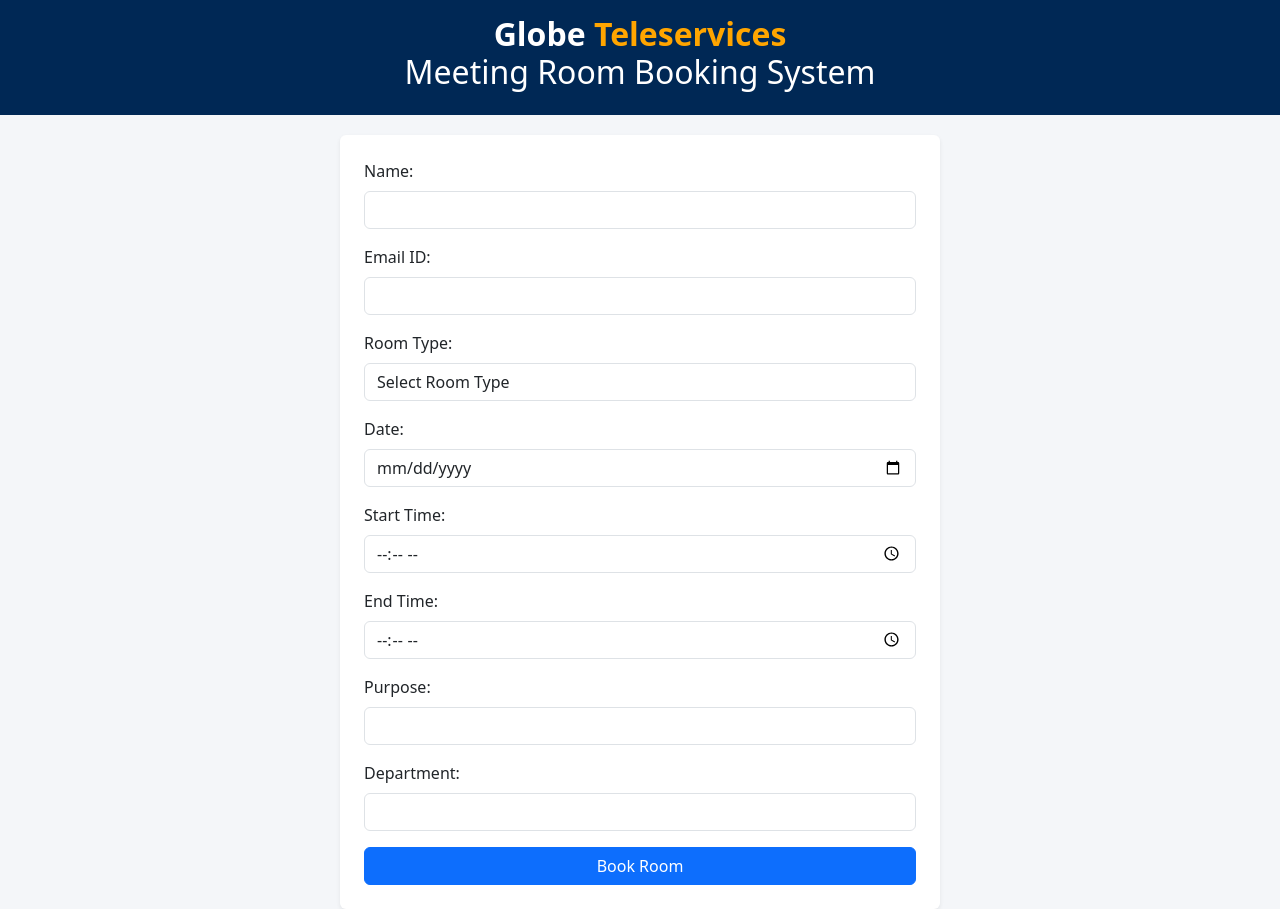
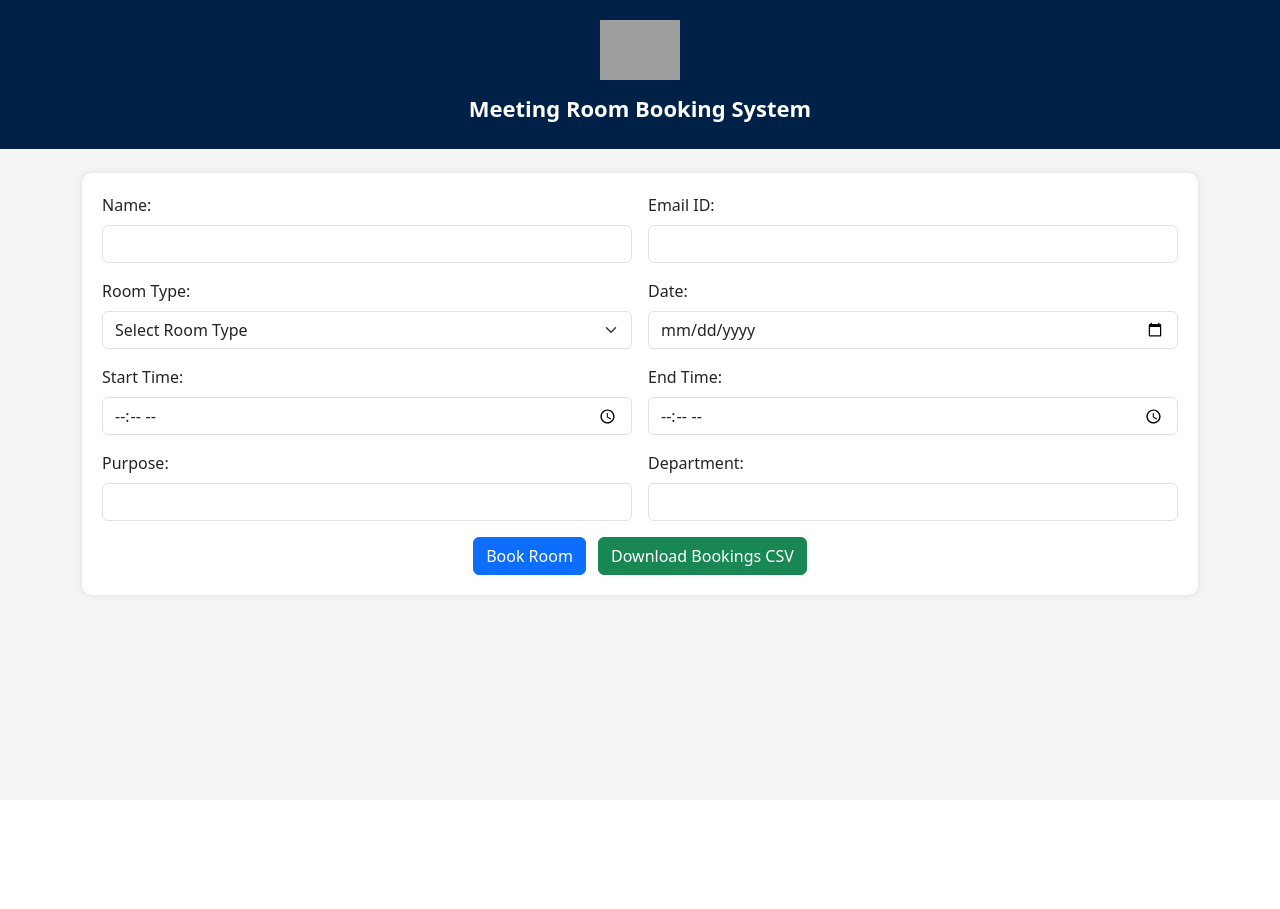
Before and after one commit to SM-1212/meeting-room-bot, a Flask app: template templates/index.html in a window 1280 px wide. After the commit the page ends 600 px from the top, so only its background shows below. Run offline with Flask 3, Linux system fonts and the light colour scheme; the template is opened without the code that fills it, so the values that code supplies are empty; grey boxes are pictures that could not be loaded.

Commit message:
Update index.html

```diff
--- a/templates/index.html
+++ b/templates/index.html
@@ -1,54 +1,67 @@
 <!DOCTYPE html>
-<html>
+<html lang="en">
 <head>
+    <meta charset="UTF-8">
     <title>Meeting Room Booking</title>
-    <link rel="stylesheet" href="https://cdn.jsdelivr.net/npm/bootstrap@5.3.0/dist/css/bootstrap.min.css">
+    <link href="https://cdn.jsdelivr.net/npm/bootstrap@5.3.0/dist/css/bootstrap.min.css" rel="stylesheet">
     <style>
+        .header {
+            background-color: #002147; /* Dark Navy Blue */
+            color: white;
+            padding: 20px;
+            text-align: center;
+        }
+        .header img {
+            height: 60px;
+            margin-bottom: 5px;
+        }
+        .header h1 {
+            font-size: 22px;
+            margin-top: 10px;
+            font-weight: bold;
+        }
         body {
-            background-color: #f4f6f9;
+            background-color: #f5f5f5;
         }
-        .container {
-            max-width: 600px;
+        .form-section {
+            background: white;
+            padding: 20px;
+            border-radius: 10px;
+            box-shadow: 0 0 8px rgba(0,0,0,0.1);
         }
-        h2 {
+        .table th {
+            background-color: #002147;
             color: white;
-        }
-        .header {
-            background-color: #002855;
-            color: white;
-            padding: 15px;
-            text-align: center;
-            margin-bottom: 20px;
-        }
-        .header span {
-            color: orange;
         }
     </style>
 </head>
 <body>
+
     <div class="header">
-        <h2><b>Globe <span>Teleservices</span></b><br>Meeting Room Booking System</h2>
+        <img src="https://www.globeteleservices.com/assets/images/logo.png" alt="Globe Teleservices Logo">
+        <h1>Meeting Room Booking System</h1>
     </div>
 
-    <div class="container bg-white p-4 rounded shadow-sm">
+    <div class="container mt-4">
         {% if message %}
-            <div class="alert alert-warning">{{ message }}</div>
+            <div class="alert alert-info text-center">{{ message }}</div>
         {% endif %}
 
-        <form method="POST" action="/">
-            <div class="mb-3">
-                <label for="name" class="form-label">Name:</label>
+        <form method="POST" class="form-section mb-4">
+            <div class="row g-3">
+                <div class="col-md-6">
+                    <label class="form-label">Name:</label>
                     <input type="text" class="form-control" name="name" required>
                 </div>
 
-            <div class="mb-3">
-                <label for="email" class="form-label">Email ID:</label>
+                <div class="col-md-6">
+                    <label class="form-label">Email ID:</label>
                     <input type="email" class="form-control" name="email" required>
                 </div>
 
-            <div class="mb-3">
-                <label for="room_type" class="form-label">Room Type:</label>
-                <select name="room_type" class="form-control" required>
+                <div class="col-md-6">
+                    <label class="form-label">Room Type:</label>
+                    <select class="form-select" name="room_type" required>
                         <option value="">Select Room Type</option>
                         <option value="Discussion Room">Discussion Room</option>
                         <option value="Meeting Room">Meeting Room</option>
@@ -56,39 +69,43 @@
                     </select>
                 </div>
 
-            <div class="mb-3">
-                <label for="date" class="form-label">Date:</label>
+                <div class="col-md-6">
+                    <label class="form-label">Date:</label>
                     <input type="date" class="form-control" name="date" required>
                 </div>
 
-            <div class="mb-3">
-                <label for="start_time" class="form-label">Start Time:</label>
+                <div class="col-md-6">
+                    <label class="form-label">Start Time:</label>
                     <input type="time" class="form-control" name="start_time" required>
                 </div>
 
-            <div class="mb-3">
-                <label for="end_time" class="form-label">End Time:</label>
+                <div class="col-md-6">
+                    <label class="form-label">End Time:</label>
                     <input type="time" class="form-control" name="end_time" required>
                 </div>
 
-            <div class="mb-3">
-                <label for="purpose" class="form-label">Purpose:</label>
-                <input type="text" class="form-control" name="purpose">
+                <div class="col-md-6">
+                    <label class="form-label">Purpose:</label>
+                    <input type="text" class="form-control" name="purpose" required>
                 </div>
 
-            <div class="mb-3">
-                <label for="department" class="form-label">Department:</label>
-                <input type="text" class="form-control" name="department">
+                <div class="col-md-6">
+                    <label class="form-label">Department:</label>
+                    <input type="text" class="form-control" name="department" required>
                 </div>
 
-            <button type="submit" class="btn btn-primary w-100">Book Room</button>
+                <div class="col-12 text-center mt-3">
+                    <button type="submit" class="btn btn-primary">Book Room</button>
+                    <a href="/download" class="btn btn-success ms-2">Download Bookings CSV</a>
+                </div>
+            </div>
         </form>
 
         {% if bookings %}
-            <hr>
-            <h4 class="mt-4">Upcoming Bookings</h4>
-            <table class="table table-bordered mt-3">
-                <thead class="table-dark">
+        <h5 class="text-center text-dark mb-3">Upcoming Bookings</h5>
+        <div class="table-responsive">
+            <table class="table table-bordered table-sm">
+                <thead>
                     <tr>
                         <th>Name</th>
                         <th>Email</th>
@@ -103,24 +120,23 @@
                 <tbody>
                     {% for booking in bookings %}
                     <tr>
-                            <td>{{ booking.name }}</td>
-                            <td>{{ booking.email }}</td>
-                            <td>{{ booking.room_type }}</td>
-                            <td>{{ booking.date }}</td>
-                            <td>{{ booking.start_time }} - {{ booking.end_time }}</td>
-                            <td>{{ booking.purpose }}</td>
-                            <td>{{ booking.department }}</td>
+                        <td>{{ booking['Name'] }}</td>
+                        <td>{{ booking['Email'] }}</td>
+                        <td>{{ booking['Room Type'] }}</td>
+                        <td>{{ booking['Date'] }}</td>
+                        <td>{{ booking['Start Time'] }} - {{ booking['End Time'] }}</td>
+                        <td>{{ booking['Purpose'] }}</td>
+                        <td>{{ booking['Department'] }}</td>
                         <td>
-                                <form method="POST" action="/cancel" onsubmit="return confirm('Cancel this booking?');">
-                                    <input type="hidden" name="cancel_id" value="{{ booking.id }}">
-                                    <button type="submit" class="btn btn-danger btn-sm">Cancel</button>
-                                </form>
+                            <a href="{{ url_for('cancel_booking', booking_index=loop.index0) }}" class="btn btn-danger btn-sm">Cancel</a>
                         </td>
                     </tr>
                     {% endfor %}
                 </tbody>
             </table>
+        </div>
         {% endif %}
     </div>
+
 </body>
 </html>
```
Lines whose indentation alone changed are shown as unchanged.
